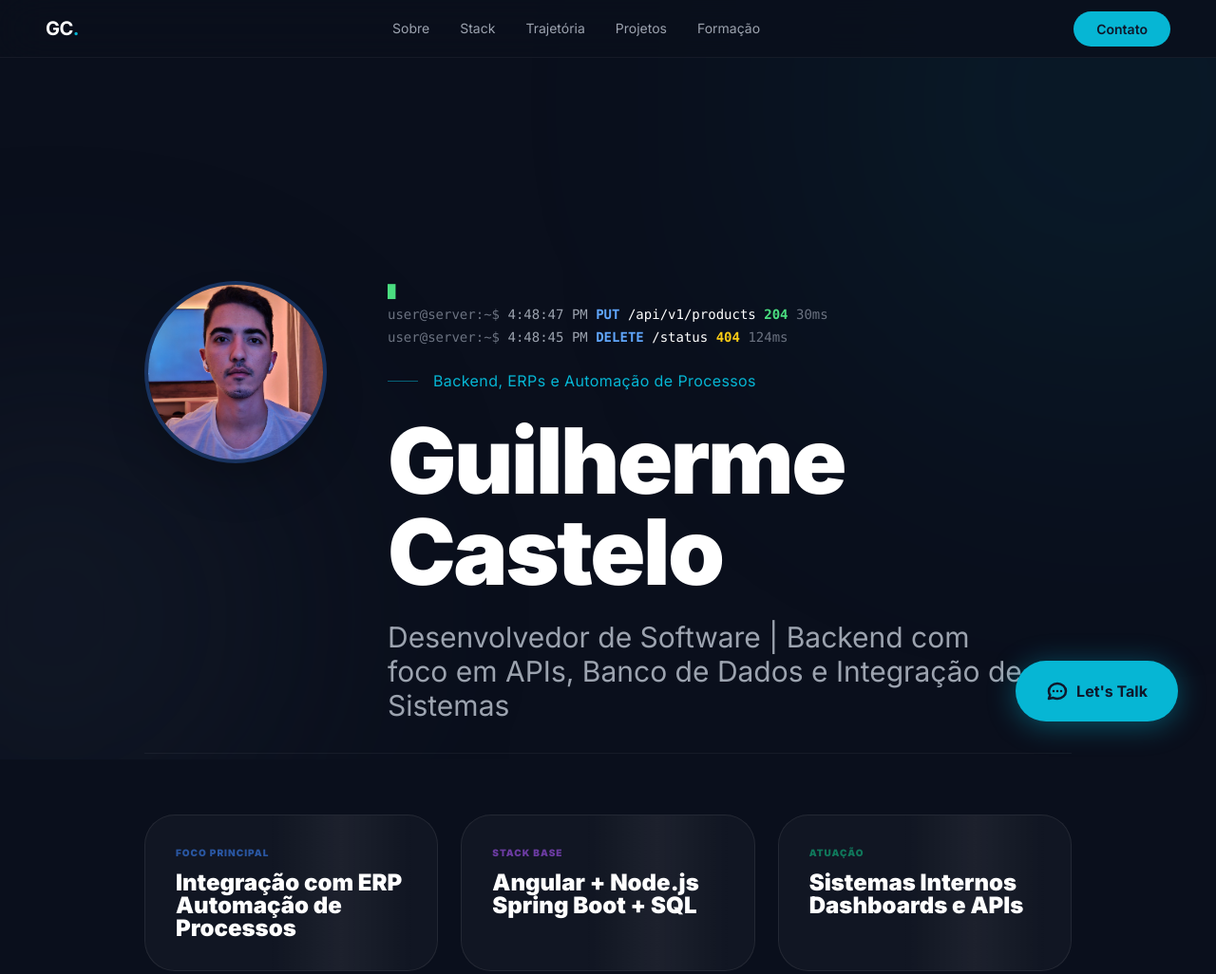
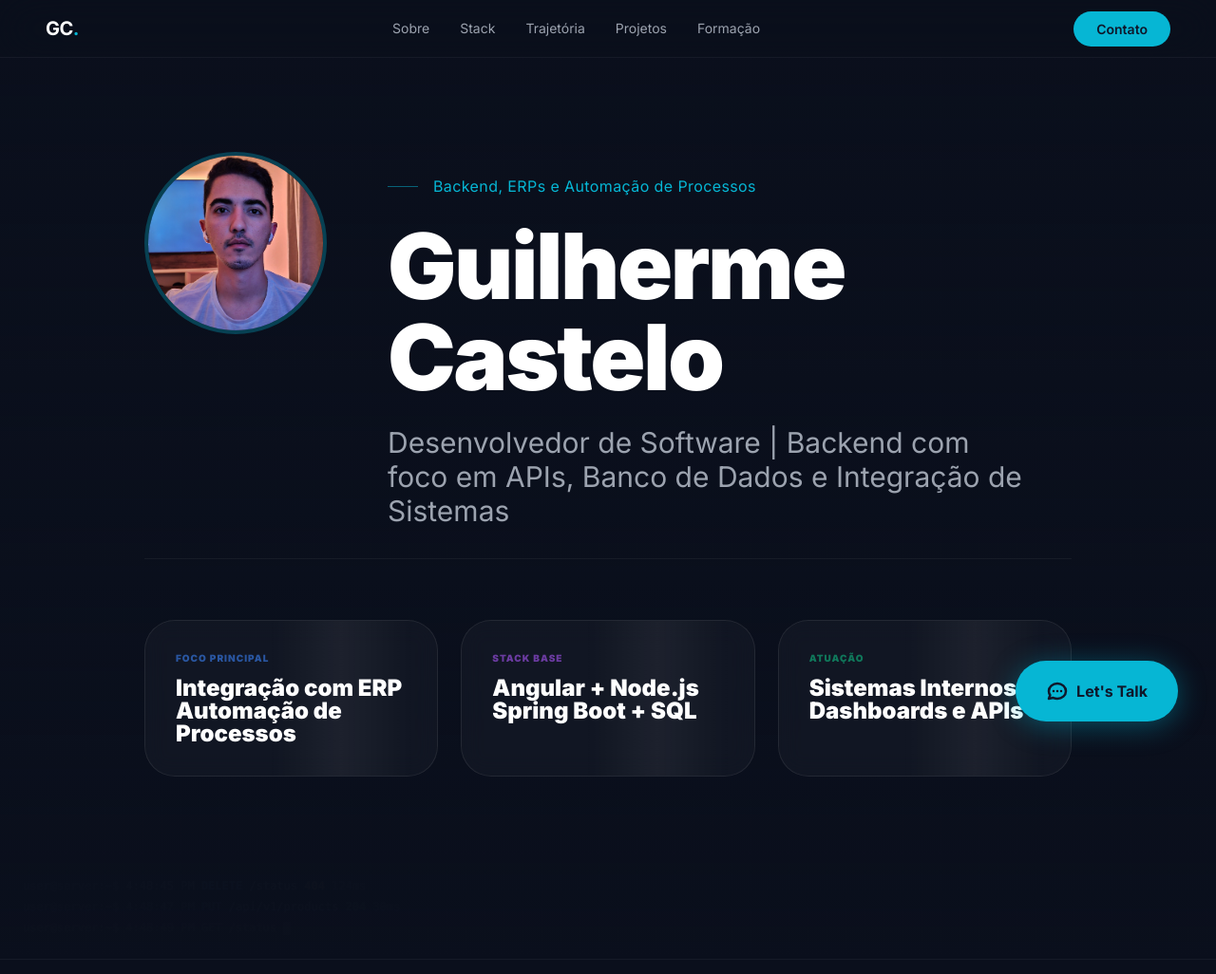
Before and after one commit to guilherme-castelo/guilherme-castelo, a website with bundled scripts: page index.html in a window 1280 px wide. Shown: the top 1026 px of the page at 95% size. Built offline with nearby package versions, Linux system fonts and the light colour scheme.

Commit message:
feat: layout full-bleed and terminal bg layer

```diff
--- a/index.html
+++ b/index.html
@@ -68,21 +68,13 @@
     </div>
   </header>
 
-  <main id="main-content" class="relative z-10 max-w-5xl mx-auto px-6 py-12 pt-32 space-y-32" role="main">
-    <div id="loader"
-      class="fixed inset-0 bg-color z-[100] flex justify-center items-center opacity-100 loader-container" role="status"
-      aria-label="Carregando portfólio">
-      <div class="relative w-16 h-16">
-        <div class="absolute inset-0 border-4 border-blue-500/20 rounded-full"></div>
-        <div class="absolute inset-0 border-4 border-blue-500 border-t-transparent rounded-full animate-spin"></div>
-      </div>
-    </div>
-
-    <section id="hero" class="hidden space-y-8 m-0 py-10 reveal">
+  <section id="hero" class="w-full bg-[#0A0F1C] bg-gradient-to-b from-[#0A0F1C] to-[transparent] pt-32 pb-24 md:pt-40 md:pb-32 hidden reveal relative border-b border-white/5" aria-label="Hero">
+    <div id="bg-terminal" aria-hidden="true" class="absolute inset-0 z-0 opacity-10 mix-blend-screen overflow-hidden pointer-events-none text-xs font-mono flex flex-col justify-end p-6"></div>
+    <div class="max-w-5xl mx-auto px-6 relative z-10 space-y-8">
       <div class="flex flex-col md:flex-row items-center md:items-start gap-8 md:gap-16">
-        <div id="user-img" class="w-48 h-48 shrink-0 z-10 hidden md:block"></div>
+        <div id="user-img" class="shrink-0 z-10 w-24 h-24 sm:w-32 sm:h-32 md:w-48 md:h-48 relative overflow-visible"></div>
         <div class="flex-1 space-y-6">
-          <div id="user-header" class="w-full font-mono text-xs md:text-sm text-cyan-400 leading-relaxed opacity-80">
+          <div id="user-header" class="hidden font-mono text-xs md:text-sm text-cyan-400 leading-relaxed opacity-80">
           </div>
           <h2
             class="text-cyan-500 font-medium tracking-wide text-sm md:text-base flex items-center gap-4">
@@ -97,7 +89,18 @@
 
       <div id="hero-highlights-grid" class="grid grid-cols-2 md:grid-cols-3 gap-6 pt-16 border-t border-white/5"></div>
       <div class="flex flex-wrap gap-4 pt-8"></div>
-    </section>
+    </div>
+  </section>
+
+  <main id="main-content" class="relative z-10 max-w-5xl mx-auto px-6 py-12 space-y-32" role="main">
+    <div id="loader"
+      class="fixed inset-0 bg-color z-[100] flex justify-center items-center opacity-100 loader-container" role="status"
+      aria-label="Carregando portfólio">
+      <div class="relative w-16 h-16">
+        <div class="absolute inset-0 border-4 border-blue-500/20 rounded-full"></div>
+        <div class="absolute inset-0 border-4 border-blue-500 border-t-transparent rounded-full animate-spin"></div>
+      </div>
+    </div>
 
     <section id="about" class="hidden space-y-12 reveal">
       <header class="flex items-center gap-6">
@@ -153,13 +156,16 @@
       <div id="certification-list" class="glass rounded-[2rem] overflow-hidden"></div>
     </section>
 
-    <footer id="contact" class="hidden border-t border-white/5 pt-32 pb-48 text-center space-y-12 reveal" role="contentinfo">
+  </main>
+
+  <footer id="contact" class="hidden w-full bg-[#0A0F1C] border-t border-white/5 pt-32 pb-48 text-center space-y-12 reveal" role="contentinfo">
+    <div class="max-w-5xl mx-auto px-6 space-y-12">
       <h2 class="text-3xl sm:text-5xl md:text-8xl font-black text-white tracking-tighter leading-[0.9]"></h2>
       <p class="text-xl sm:text-2xl text-gray-500 max-w-2xl mx-auto font-light leading-snug"></p>
       <div id="contact-links" class="pt-10 flex flex-wrap justify-center gap-8"></div>
       <p class="text-[12px] uppercase font-black tracking-[0.3em] text-gray-500 pt-20"></p>
-    </footer>
-  </main>
+    </div>
+  </footer>
 
   <!-- Sticky CTA (Sprint 2) -->
   <a href="#contact" class="fixed bottom-6 right-6 md:bottom-10 md:right-10 z-[100] bg-cyan-500 hover:bg-cyan-400 text-slate-900 px-6 py-4 md:px-8 md:py-5 rounded-full font-bold shadow-[0_4px_30px_rgba(6,182,212,0.4)] transition-all transform hover:scale-105 hover:-translate-y-1 flex items-center gap-2" aria-label="Entre em contato">
--- a/package.json
+++ b/package.json
@@ -10,6 +10,7 @@
   "author": "Guilherme Castelo",
   "license": "ISC",
   "dependencies": {
-    "dotenv": "^17.2.3"
+    "dotenv": "^17.2.3",
+    "pdf-parse": "^2.4.5"
   }
 }
--- a/src/scripts/renderers.js
+++ b/src/scripts/renderers.js
@@ -96,7 +96,7 @@ export function renderProfile(profile) {
   const titleEl = document.getElementById("user-title");
   const summaryEl = document.getElementById("user-summary");
 
-  if (imgContainer) imgContainer.innerHTML = `<img src="${profile.avatar}" class="z-10 w-48 h-48 rounded-full overflow-hidden border-4 border-blue-500/30 object-cover shadow-2xl" alt="${profile.name}">`;
+  if (imgContainer) imgContainer.innerHTML = `<img src="${profile.avatar}" class="w-full h-full rounded-full object-cover border-4 border-cyan-500/30 z-10 relative" loading="lazy" alt="${profile.name}">`;
   if (nameEl) nameEl.innerText = profile.name;
   if (titleEl) titleEl.innerText = profile.title;
   if (summaryEl) summaryEl.innerText = profile.summary;
--- a/src/scripts/terminal.js
+++ b/src/scripts/terminal.js
@@ -60,8 +60,8 @@ function generateLogEntry() {
  */
 function typeLine(container, html, speed = 15) {
   const wrapper = document.createElement("div");
-  wrapper.className = "font-mono leading-relaxed text-[8px] md:text-sm op-0";
-  container.prepend(wrapper);
+  wrapper.className = "font-mono leading-relaxed text-[10px] md:text-xs op-0 mt-1.5";
+  container.appendChild(wrapper);
 
   // Use a temporary element to extract plain text for the typing effect
   const temp = document.createElement("div");
@@ -85,23 +85,36 @@ function typeLine(container, html, speed = 15) {
 /**
  * Starts the terminal log simulation
  */
-export function startTerminalLogs(containerId = "user-header") {
+export function startTerminalLogs(containerId = "bg-terminal") {
   const container = document.getElementById(containerId);
   if (!container) return;
+
+  // Reduced motion support
+  const prefersReducedMotion = window.matchMedia('(prefers-reduced-motion: reduce)').matches;
+  if (prefersReducedMotion) return;
+
+  // Developer mode listener for interviews/dev debug mode
+  const isDebug = new URLSearchParams(window.location.search).get('debug') === '1' || window.localStorage.getItem('DEBUG') === '1';
 
   // Cleanup existing interval
   stopTerminalLogs();
 
   container.innerHTML = "";
-  container.className = "space-y-1 p-0 font-mono text-left";
+  container.className = "absolute inset-0 z-0 opacity-[0.06] mix-blend-screen overflow-hidden pointer-events-none text-xs font-mono flex-col justify-end p-6 hidden md:flex [mask-image:linear-gradient(to_bottom,transparent,black,transparent)]";
 
   const addLine = () => {
     const logHtml = generateLogEntry();
-    typeLine(container, logHtml);
+    typeLine(container, logHtml, 10);
 
-    // Keep only last 8 entries
-    if (container.children.length > 8) {
-      container.removeChild(container.lastChild);
+    // Keep only last 20 entries for background
+    if (container.children.length > 20) {
+      container.removeChild(container.firstChild);
+    }
+
+    if (isDebug) {
+      const temp = document.createElement("div");
+      temp.innerHTML = logHtml;
+      console.log(`[SYS] ${temp.innerText}`);
     }
   };
 
@@ -109,7 +122,7 @@ export function startTerminalLogs(containerId = "user-header") {
   addLine();
 
   // Continuous logs
-  terminalInterval = setInterval(addLine, 2500);
+  terminalInterval = setInterval(addLine, 2200);
 }
 
 /**
```
Also changed, not shown: extract.js (added, +24 -0 lines), 3 other files.
